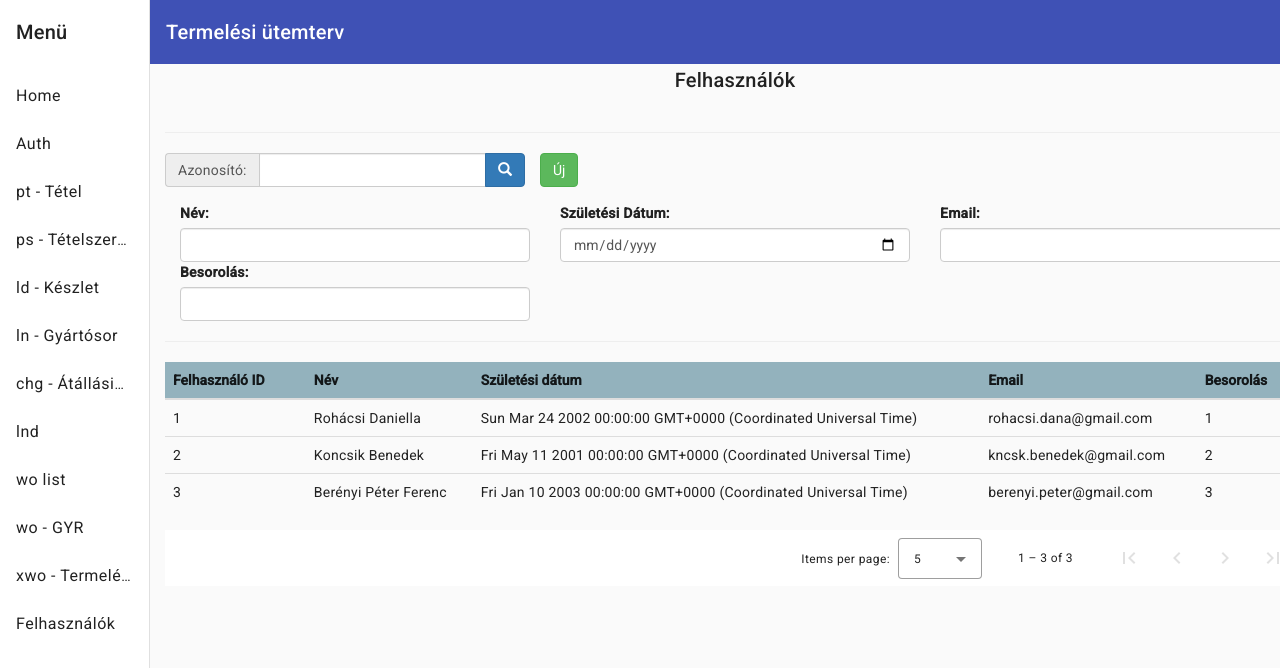
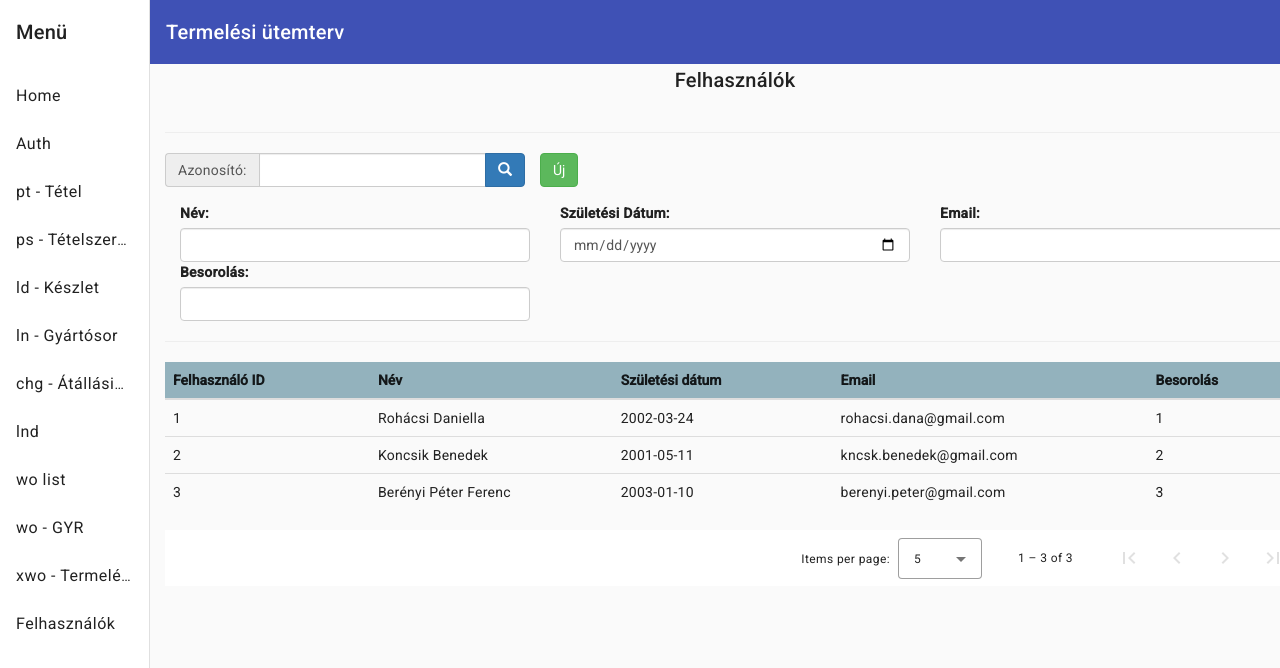
Before and after one commit to rohacsidana/Szakdolgozat_Termelesi_Utemterv_2023, an Angular app: page /user in a window 1280 px wide. Shown: the top 668 px of the page. Built offline with nearby package versions, Linux system fonts and the light colour scheme.

Commit message:
dátum kiírás táblázatban formázva

```diff
--- a/src/app/data-table/data-table.component.html
+++ b/src/app/data-table/data-table.component.html
@@ -1,8 +1,16 @@
-<div class = "table-responsive">
-<table matSort (matSortChange)="handleSortData($event)" class="table table-hover" >
+<div class="table-responsive">
+  <table
+    matSort
+    (matSortChange)="handleSortData($event)"
+    class="table table-hover"
+  >
     <thead>
-    <tr >
-      <th *ngFor="let head of headers" mat-sort-header="{{ head.name }}" style="white-space: nowrap; background-color: rgb(147, 178, 189);">
+      <tr>
+        <th
+          *ngFor="let head of headers"
+          mat-sort-header="{{ head.name }}"
+          style="white-space: nowrap; background-color: rgb(147, 178, 189)"
+        >
           {{ head.szoveg }}
         </th>
       </tr>
@@ -10,14 +18,15 @@
     <tbody>
       <tr *ngFor="let item of viewData" (click)="selectRow(item)">
         <td *ngFor="let col of item | keyvalue : natural">
-      {{ col.value }}
-      <!-- <div *ngIf="!col.value; instanceof: Date">{{ col.value }}</div>
-         <div *ngIf="col.value; instanceof: Date">{{ col.value | date }}</div> -->
+          <!-- {{ col.value }} -->
+          <div *ngIf="isDate(col.value)">
+            {{ col.value.toISOString().split("T")[0] }}
+          </div>
+          <div *ngIf="!isDate(col.value)">{{ col.value }}</div>
         </td>
       </tr>
     </tbody>
   </table>
-
 </div>
 <mat-paginator
   [pageSizeOptions]="pageSizeOptions"
--- a/src/app/data-table/data-table.component.ts
+++ b/src/app/data-table/data-table.component.ts
@@ -19,7 +19,6 @@ import { DataTables, DataTableService } from './data-table.service';
 export class DataTableComponent implements OnDestroy, OnInit {
   @Input() headers: { name: string; szoveg: string }[];
 
-
   length: number;
   data: DataTables[];
   viewData: DataTables[];
@@ -30,10 +29,11 @@ export class DataTableComponent implements OnDestroy, OnInit {
   kezdIndex;
   vegIndex;
 
+  dateType: boolean = false;
+
   dtSub: Subscription;
 
-  constructor(private dataTblService: DataTableService) {
-  }
+  constructor(private dataTblService: DataTableService) {}
 
   ngOnInit() {
     this.dtSub = this.dataTblService.dataChanged.subscribe((data) => {
@@ -43,6 +43,14 @@ export class DataTableComponent implements OnDestroy, OnInit {
     });
 
     this.dataTblService.getDataEmit();
+  }
+
+  isDate(data) {
+    if (data instanceof Date) {
+      return true;
+    } else {
+      return false;
+    }
   }
 
   handleSortData(sort: Sort) {
@@ -70,7 +78,6 @@ export class DataTableComponent implements OnDestroy, OnInit {
 
   ngOnDestroy() {
     this.dtSub.unsubscribe();
-
   }
 
   selectRow(item: DataTables) {
```
Lines whose indentation alone changed are shown as unchanged.
